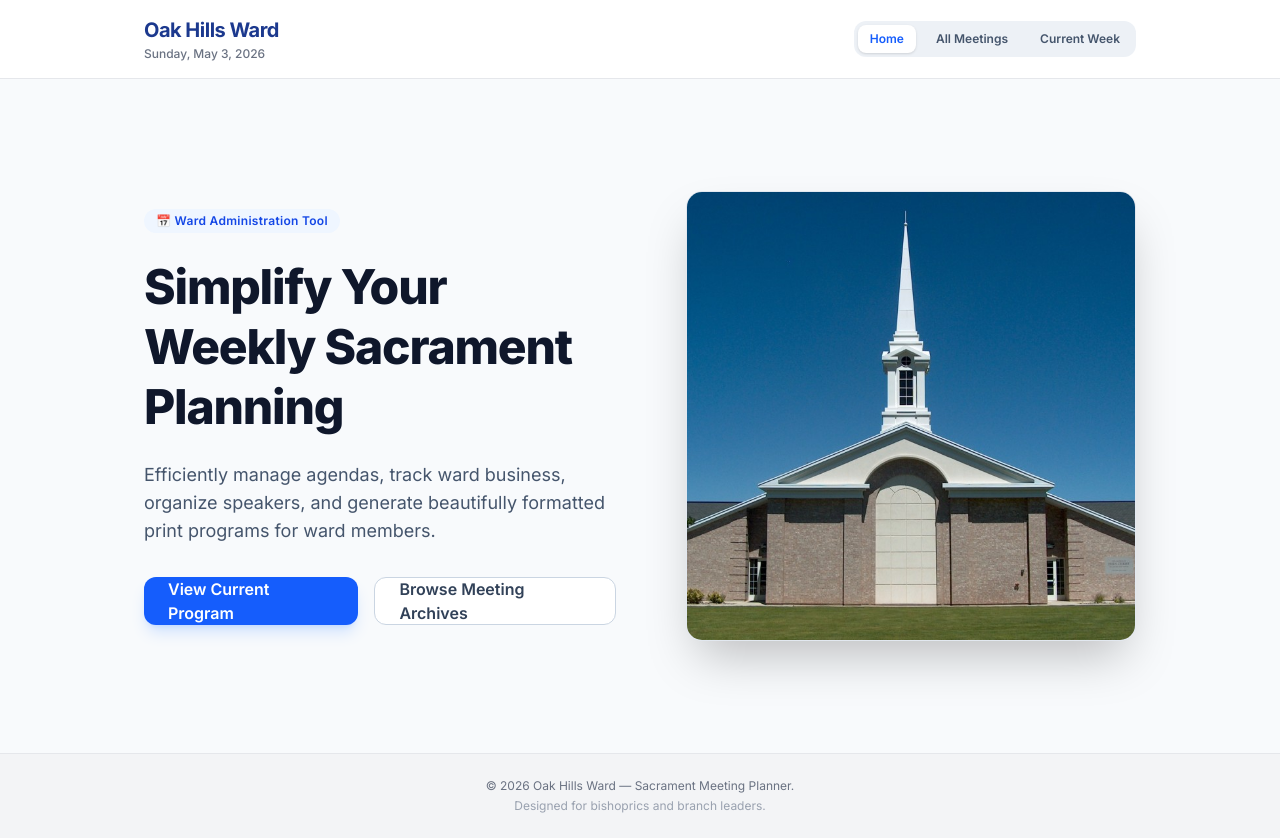
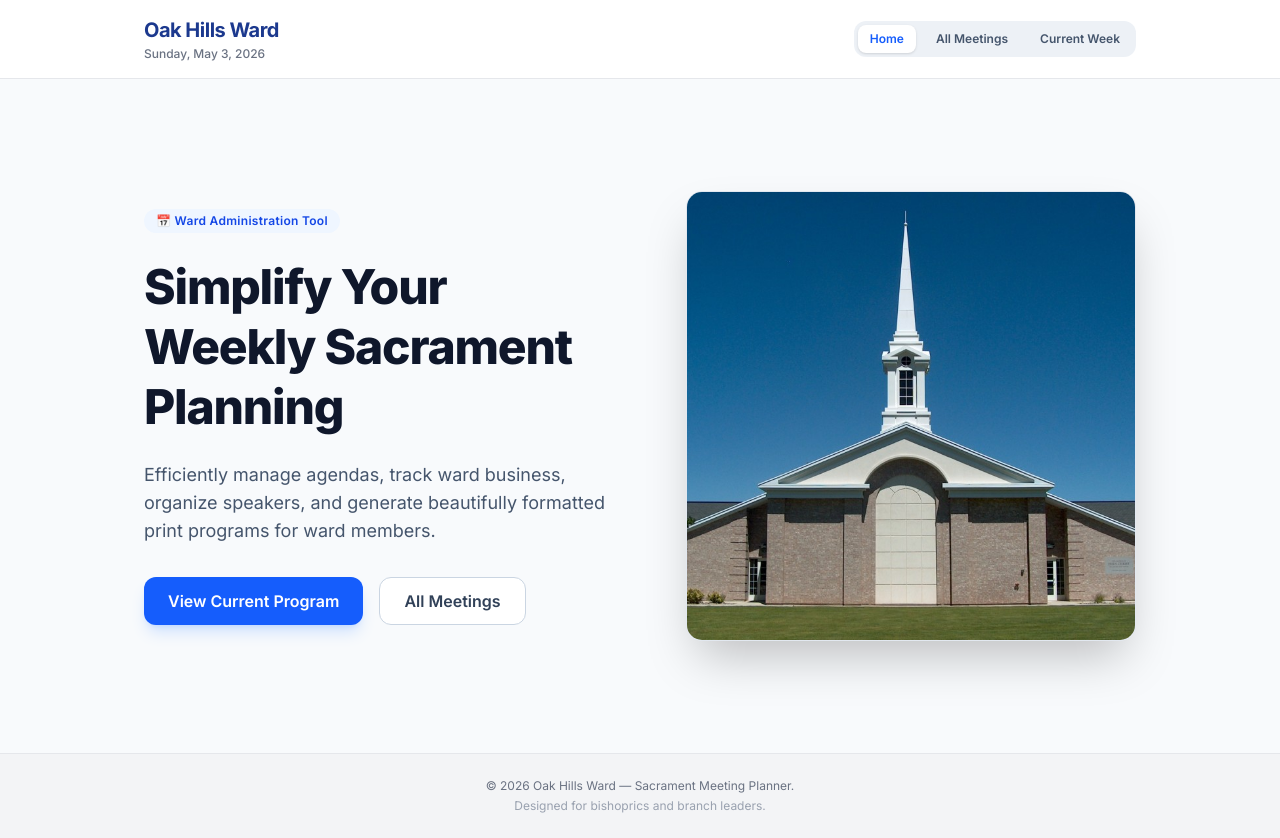
Before and after one commit to sterlingwebsite/sacrament-meetings, a Next.js app: page / in a window 1280 px wide. Built offline with nearby package versions, Linux system fonts and the light colour scheme.

Commit message:
fixed text on homepage

```diff
--- a/app/page.tsx
+++ b/app/page.tsx
@@ -24,11 +24,12 @@ export default function Home() {
             >
               View Current Program
             </Link>
+            {/* Updated the button label below from 'Browse Meeting Archives' to 'All Meetings' */}
             <Link
               href="/meetings"
               className="flex h-12 items-center justify-center rounded-xl border border-slate-300 dark:border-slate-700 bg-white dark:bg-slate-900 px-6 font-semibold text-slate-700 dark:text-slate-300 transition-all hover:bg-slate-50 dark:hover:bg-slate-800"
             >
-              Browse Meeting Archives
+              All Meetings
             </Link>
           </div>
         </div>
@@ -46,7 +47,6 @@ export default function Home() {
           </div>
         </div>
 
-
       </div>
     </div>
   );
--- a/components/NavLinks.tsx
+++ b/components/NavLinks.tsx
@@ -18,13 +18,10 @@ export default function NavLinks() {
         let isActive = false;
 
         if (link.href === '/') {
-          // Highlight Home only when exactly on the root page
           isActive = pathname === '/';
         } else if (link.href === '/meetings/current') {
-          // Highlight Current Week on its base link OR when looking at its target page (/meetings/1)
           isActive = pathname === '/meetings/current' || pathname === '/meetings/1';
         } else if (link.href === '/meetings') {
-          // Highlight All Meetings ONLY on the index list page, not when viewing specific items
           isActive = pathname === '/meetings';
         }
 
```
